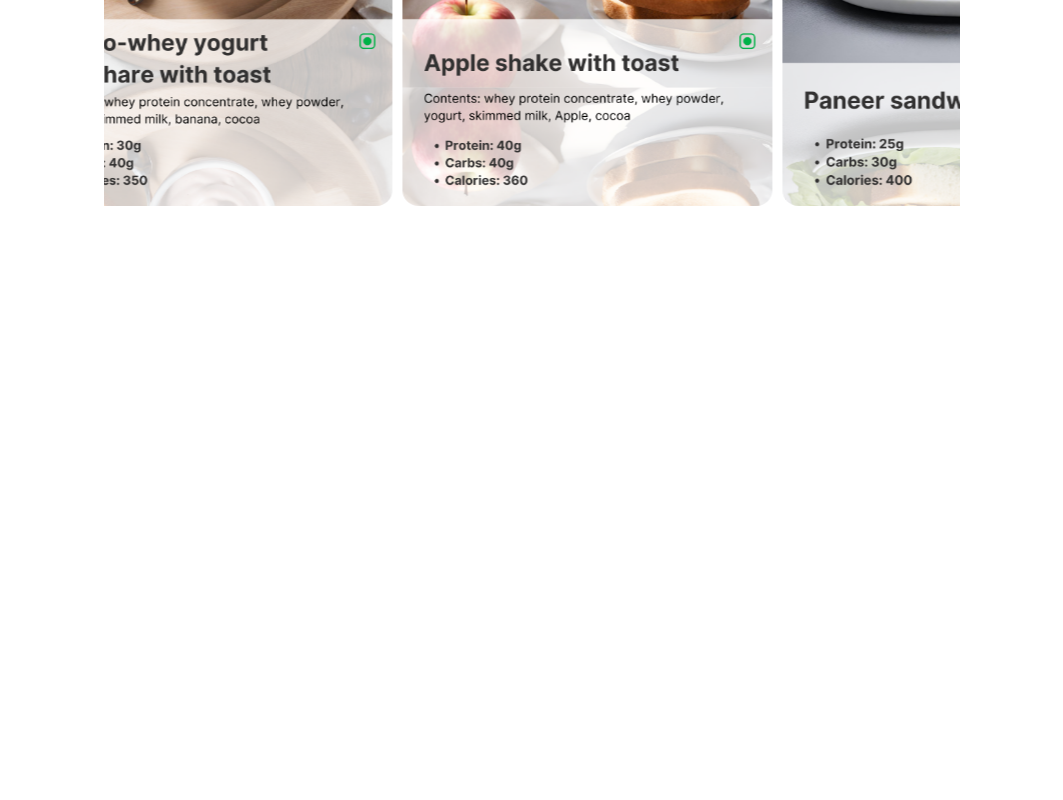
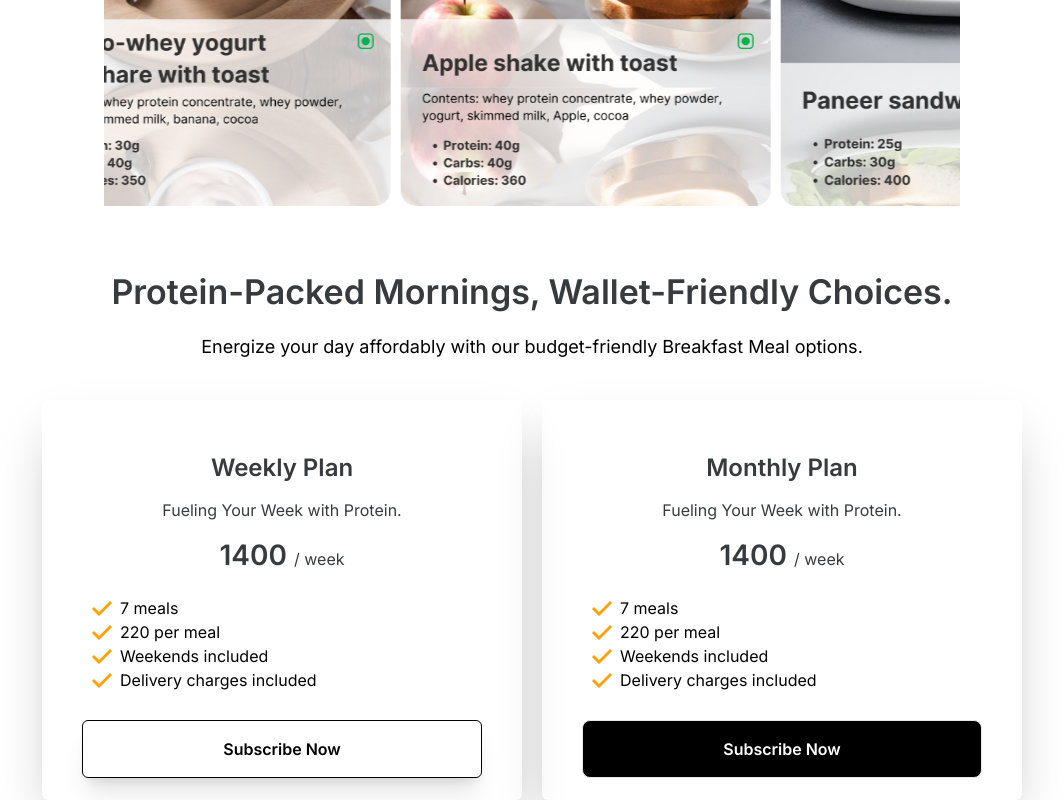
Before and after one commit to DanishQ1011/homeprotein, a Next.js app: page / in a window 1280 px wide. Shown: the part 1515-2315 px from the top of the page, without its empty margins (108-1171 px from the left). Before the commit the page ends 1781 px from the top, so only its background shows below. Built offline with nearby package versions, Linux system fonts and the light colour scheme.

Commit message:
Plan section under implementation

```diff
--- a/src/app/page.js
+++ b/src/app/page.js
@@ -2,6 +2,7 @@ import Navbar from "@/components/Navbar"
 import Hero from "@/components/Hero"
 import FreeCard from "@/components/FreeCard"
 import Breakfast from "@/components/Breakfast"
+import Plans from "@/components/Plans"
 
 export default function Home() {
   return (
@@ -10,6 +11,7 @@ export default function Home() {
       <Hero/>
       <FreeCard/>
       <Breakfast/>
+      <Plans/>
     </main>
   )
 }
--- /dev/null
+++ b/src/components/Plans.jsx
@@ -0,0 +1,63 @@
+import Link from "next/link";
+import checkmark from '@/assets/checkmark.svg'
+import Image from "next/image";
+
+export default function Plan(){
+    return(
+        <section>
+            <div className="flex flex-col gap-4 items-center">
+                <h1 className="text-[34px] text-primary2 font-semibold">Protein-Packed Mornings, Wallet-Friendly Choices.</h1>
+                <p className="text-[18px]">Energize your day affordably with our budget-friendly Breakfast Meal options.</p>
+            </div>
+
+            <div className="mt-10 flex gap-5 justify-center">
+                <div className="p-[50px] w-[30rem] h-[25rem] rounded-md shadow-2xl">
+                    <div className="flex flex-col gap-3 items-center">
+                        <h1 className="text-primary2 text-[24px] font-semibold">Weekly Plan</h1>
+                        <p className="text-primary2">Fueling Your Week with Protein.</p>
+                        <h1 className="text-[28px] font-semibold text-primary2">1400 <span className="text-[16px] font-normal">/ week</span> </h1>
+                    </div>
+                    <div className="mt-5">
+                    <ul className="list-none">
+                            <li className="flex items-center"><Image src={checkmark} alt="check" className="stroke-orange-300"/><span className="ml-2">7 meals</span></li>
+                            <li className="flex items-center"><Image src={checkmark} alt="check" className="stroke-orange-300"/><span className="ml-2">220 per meal</span></li>
+                            <li className="flex items-center"><Image src={checkmark} alt="check" className="stroke-orange-300"/><span className="ml-2">Weekends included</span></li>
+                            <li className="flex items-center"><Image src={checkmark} alt="check" className="stroke-orange-300"/><span className="ml-2">Delivery charges included</span></li>
+                    </ul>
+                    </div>
+                    <div className="flex justify-center">
+                        <Link href='#/'>
+                            <button className="mt-7 w-[25rem] py-4 border-black font-semibold shadow-xl hover:shadow-none text-black border-[1.5px] rounded-md">
+                                Subscribe Now
+                            </button>
+                        </Link>
+                    </div>
+                </div>
+                <div>
+                <div className="p-[50px] w-[30rem] h-[25rem] rounded-md shadow-2xl">
+                    <div className="flex flex-col gap-3 items-center">
+                        <h1 className="text-primary2 text-[24px] font-semibold">Monthly Plan</h1>
+                        <p className="text-primary2">Fueling Your Week with Protein.</p>
+                        <h1 className="text-[28px] font-semibold text-primary2">1400 <span className="text-[16px] font-normal">/ week</span> </h1>
+                    </div>
+                    <div className="mt-5">
+                    <ul className="list-none">
+                            <li className="flex items-center"><Image src={checkmark} alt="check" className="stroke-orange-300"/><span className="ml-2">7 meals</span></li>
+                            <li className="flex items-center"><Image src={checkmark} alt="check" className="stroke-orange-300"/><span className="ml-2">220 per meal</span></li>
+                            <li className="flex items-center"><Image src={checkmark} alt="check" className="stroke-orange-300"/><span className="ml-2">Weekends included</span></li>
+                            <li className="flex items-center"><Image src={checkmark} alt="check" className="stroke-orange-300"/><span className="ml-2">Delivery charges included</span></li>
+                    </ul>
+                    </div>
+                    <div className="flex justify-center">
+                        <Link href='#/'>
+                            <button className="mt-7 w-[25rem] py-4 bg-black font-semibold text-white border-[1.5px] rounded-lg">
+                                Subscribe Now
+                            </button>
+                        </Link>
+                    </div>
+                </div>
+                </div>
+            </div>
+        </section>
+    )
+}
```
Also changed, not shown: src/assets/checkmark.svg (added).
